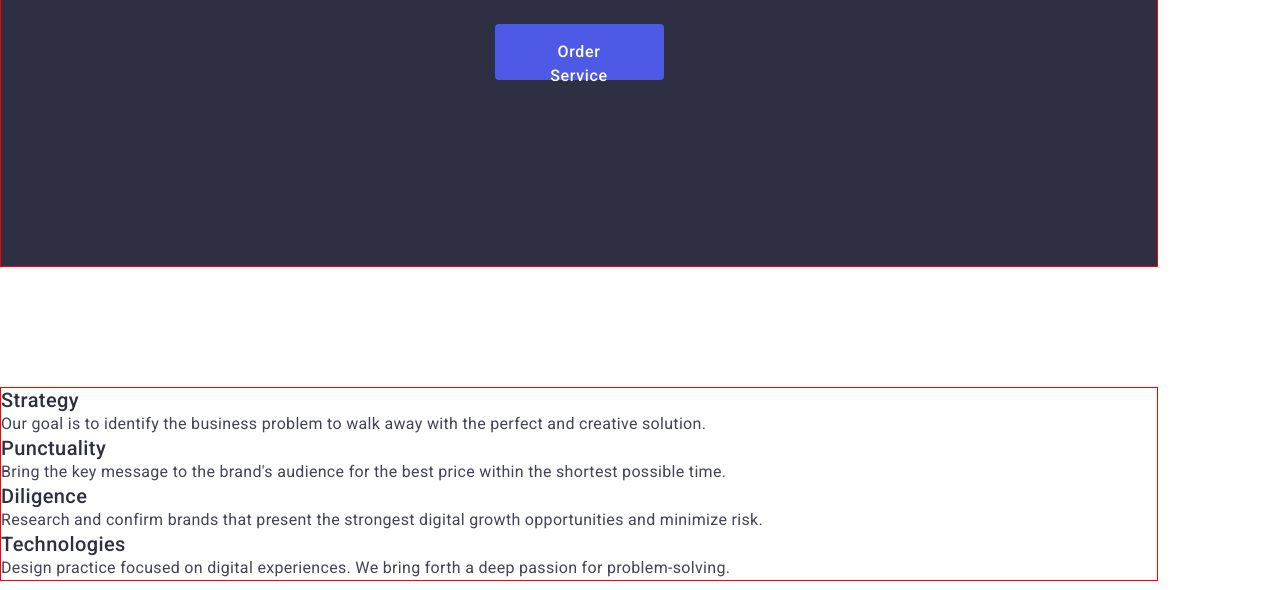
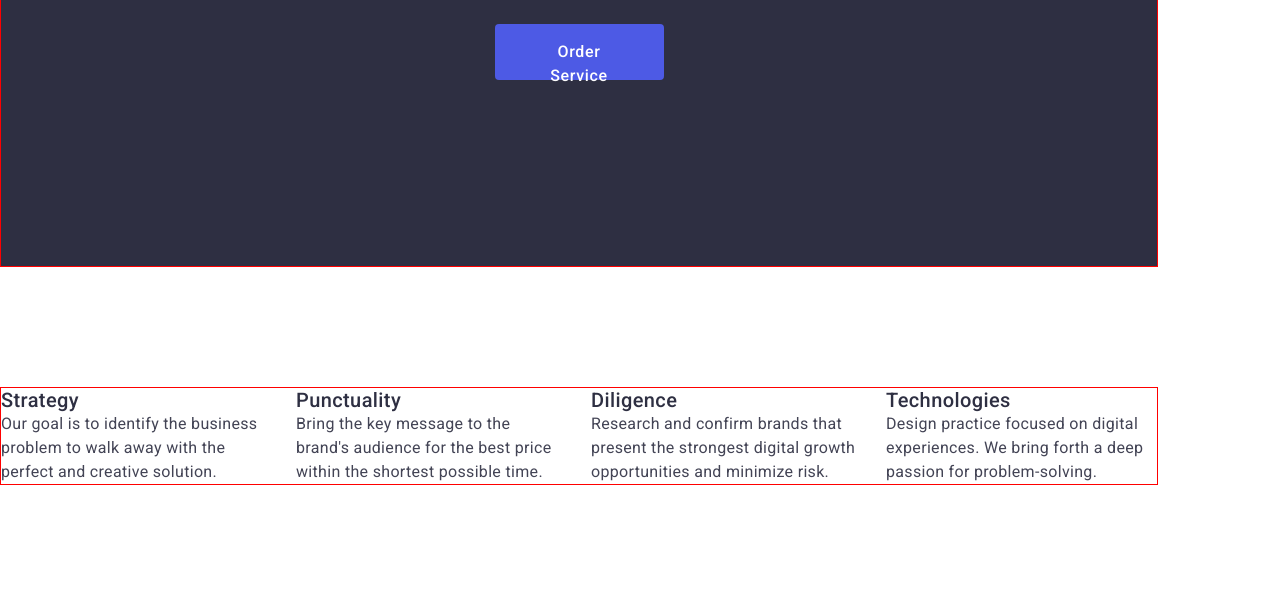
Before and after one commit to Williannoterdan/goit-markup-hw-03, a plain HTML site: page index.html in a window 1280 px wide. Shown: the part 362-952 px from the top of the page. Drawn offline with nearby package versions, Linux system fonts and the light colour scheme.

Commit message:
sectoin 2 fixs

```diff
--- a/css/styles.css
+++ b/css/styles.css
@@ -214,6 +214,13 @@ button:focus {
 .codexs-section{
   padding: 120px 0;
 }
+.ul_codexs{
+  display: flex;
+  gap: 24px;
+}
+.li_codexs{
+  width: calc((100% - 72px) / 4);
+}
 .strategi-text {
   font-weight: 500;
   font-size: 20px;
--- a/index.html
+++ b/index.html
@@ -54,15 +54,15 @@
         <section class="codexs-section" >
             <div class="container">
                 <h2 class="company-codexs-h visually-hidden">Company codexs</h2>
-                <ul class="list">
-                    <li>
+                <ul class="list ul_codexs">
+                    <li class="li_codexs">
                         <h3 class="strategi-text">Strategy</h3>
                         <p class="strategi-description">
                             Our goal is to identify the business
                             problem to walk away with the perfect and creative solution.
                         </p>
                     </li>
-                    <li>
+                    <li class="li_codexs">
                         <h3 class="strategi-text">Punctuality</h3>
                         <p class="strategi-description">
                             Bring the key message to the brand's audience for the best price within the shortest
@@ -70,7 +70,7 @@
                             time.
                         </p>
                     </li>
-                    <li>
+                    <li class="li_codexs">
                         <h3 class="strategi-text">Diligence</h3>
                         <p class="strategi-description">
                             Research and confirm brands that present the strongest digital growth opportunities and
@@ -78,7 +78,7 @@
                             risk.
                         </p>
                     </li>
-                    <li>
+                    <li class="li_codexs">
                         <h3 class="strategi-text">Technologies</h3>
                         <p class="strategi-description">
                             Design practice focused on digital experiences. We bring forth a deep passion for
```
